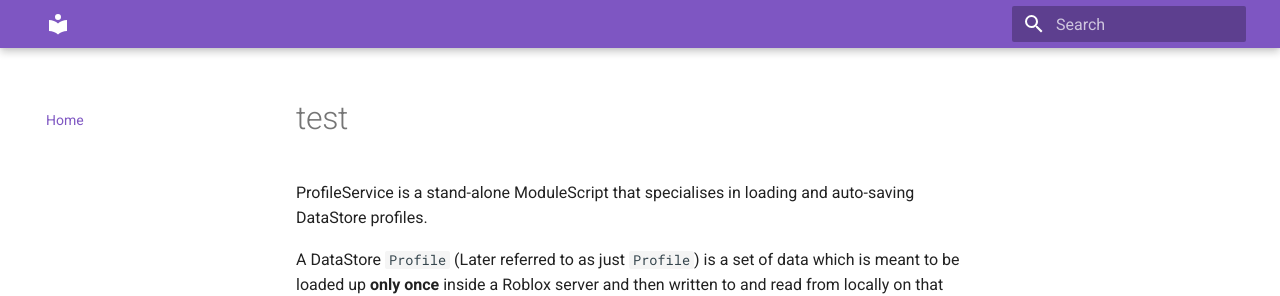
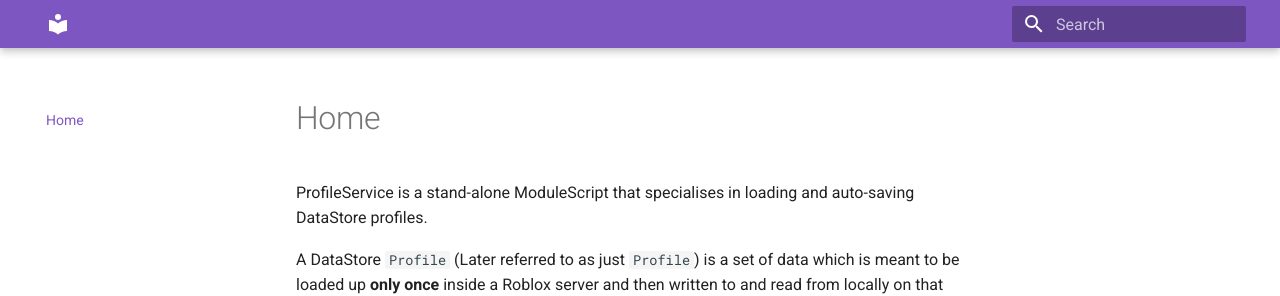
Before and after one commit to RoLua-Visual-Scripting/RoLua-Visual-Scripting, an MkDocs documentation site: the page built from docs/index.md, in a window 1280 px wide and 900 px high. Shown: the top 296 px of the window. Built offline with MkDocs 1.6.1 and Material for MkDocs 9.7.7, drawn with Linux system fonts in a browser that asks for light colours.

Commit message:
Update index.md

```diff
--- a/docs/index.md
+++ b/docs/index.md
@@ -1,4 +1,4 @@
-# test
+# Home
 
 ProfileService is a stand-alone ModuleScript that specialises in loading and auto-saving
 DataStore profiles.
```
